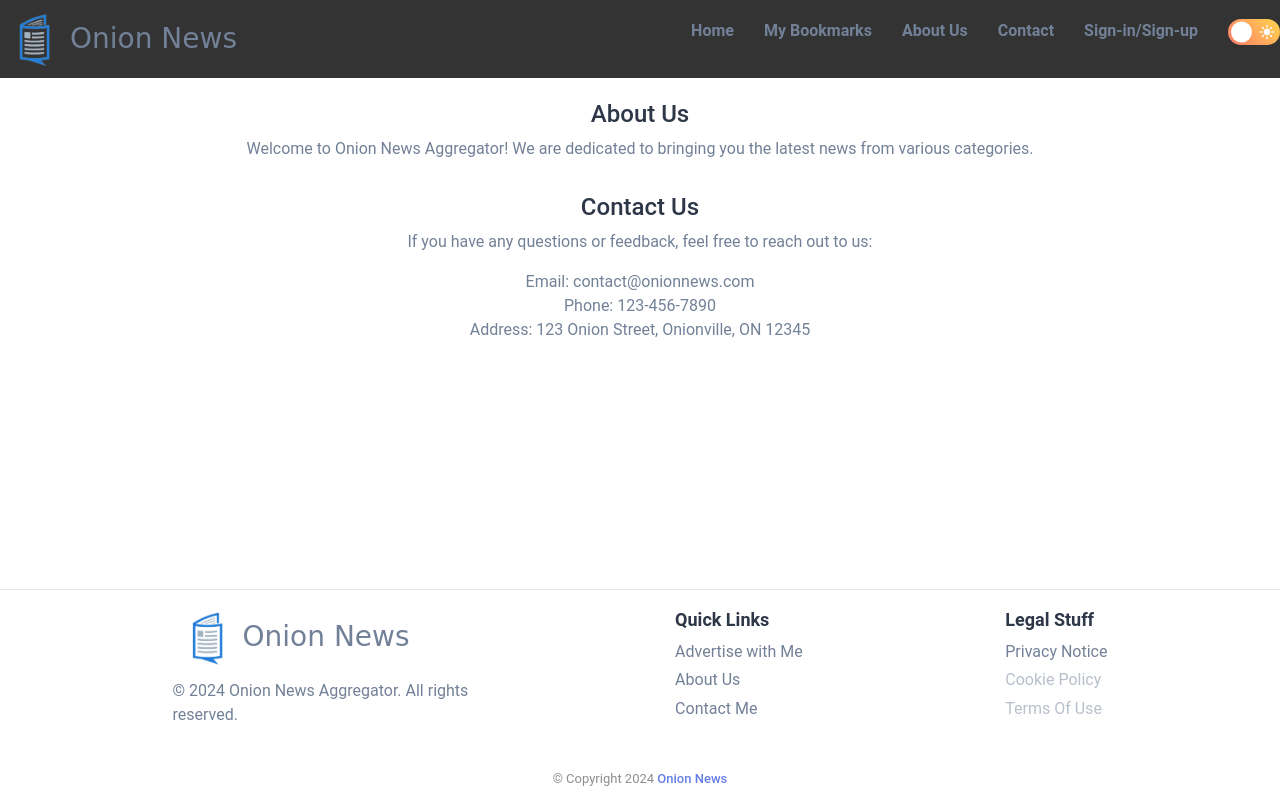
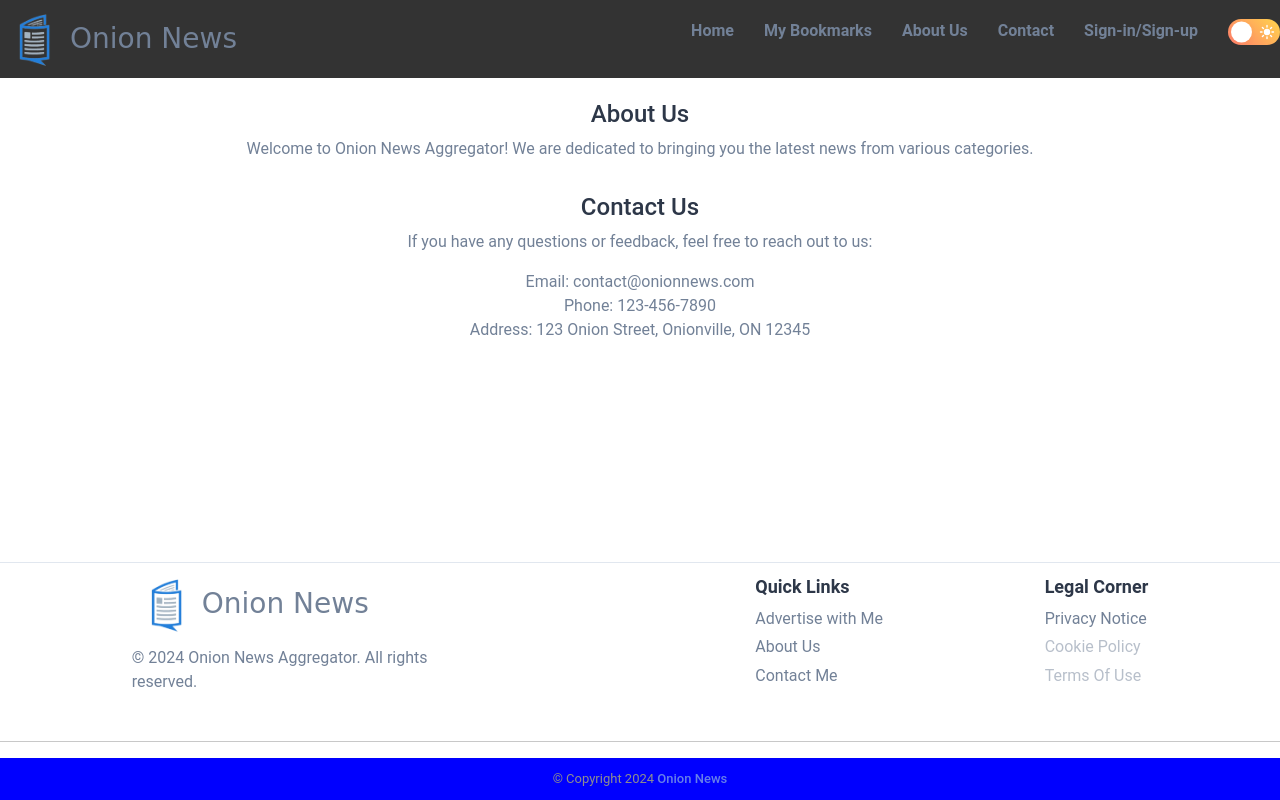
Before and after one commit to SiddharthBahuguna/NEWS-AGGREGATOR-PROJECT, a Django app: page /about/ in a window 1280 px wide. Run offline with Django 4.2, Linux system fonts and the light colour scheme; some libraries are stand-ins or nearby versions; some web fonts are replaced.

Commit message:
google translate element added

```diff
--- a/newsaggregator/static/assets/css/style.css
+++ b/newsaggregator/static/assets/css/style.css
@@ -538,7 +538,7 @@ footer {
  }
 
 footer .footer-section {
-  padding-top: 1rem;
+  padding-top: 10px;
   display: flex;
   justify-content: space-evenly;
   grid-template-columns: 1fr;
@@ -580,6 +580,7 @@ footer .wrapper { text-align: center; }
   font-size: var(--fs-4);
   text-align: center;
   padding-bottom: 1rem;
+  background-color: blue;
   /* border-top: 1px solid var(--action-primary); */
 }
 
@@ -1137,3 +1138,6 @@ footer .wrapper { text-align: center; }
 .light-theme .ck-content p{
   color: var(--foreground-secondary);
 }
+.hr-container{
+  background-color: blue;
+}
--- a/newsaggregator/templates/components/footer.html
+++ b/newsaggregator/templates/components/footer.html
@@ -14,6 +14,17 @@
             <p class="footer-text">
                 <span>&copy; 2024 Onion News Aggregator. All rights reserved.</span>
             </p>
+        </div>
+        <div class="wrapper">
+            <div id="google_element"></div>
+            <script src="https://translate.google.com/translate_a/element.js?cb=loadGoogleTranslate"></script>
+            <script>
+              function loadGoogleTranslate() {
+                new google.translate.TranslateElement({
+                  pageLanguage: 'en'
+                }, 'google_element');
+              }
+            </script>
         </div>
 
         <div class="wrapper">
@@ -34,7 +45,7 @@
         </div>
 
         <div class="wrapper">
-            <p class="footer-title">Legal Stuff</p>
+            <p class="footer-title">Legal Corner</p>
             <ul>
                 <li>
                     <a href="{% url 'core:privacy' %}" class="footer-link">Privacy Notice</a>
@@ -48,6 +59,11 @@
             </ul>
         </div>
     </div>
+    <hr>
+    <div class="hr-container">
+        <p class="copyright" style="margin: 0;">&copy; Copyright 2024 <a href="#">Onion News</a></p>
+    </div>
 
-    <p class="copyright" style="margin: 0;">&copy; Copyright 2024 <a href="#">Onion News</a></p>
+
+
 </footer>
```
